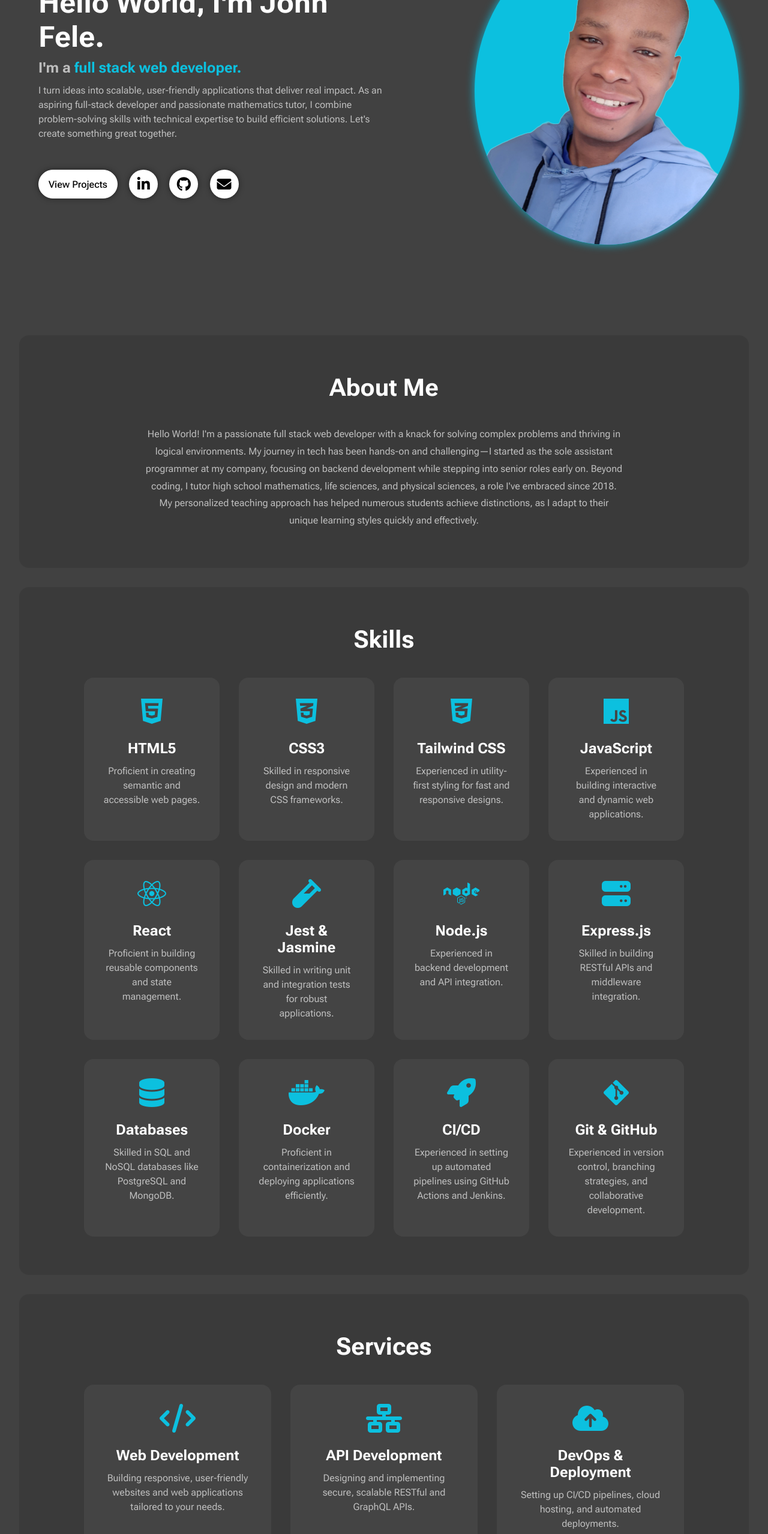
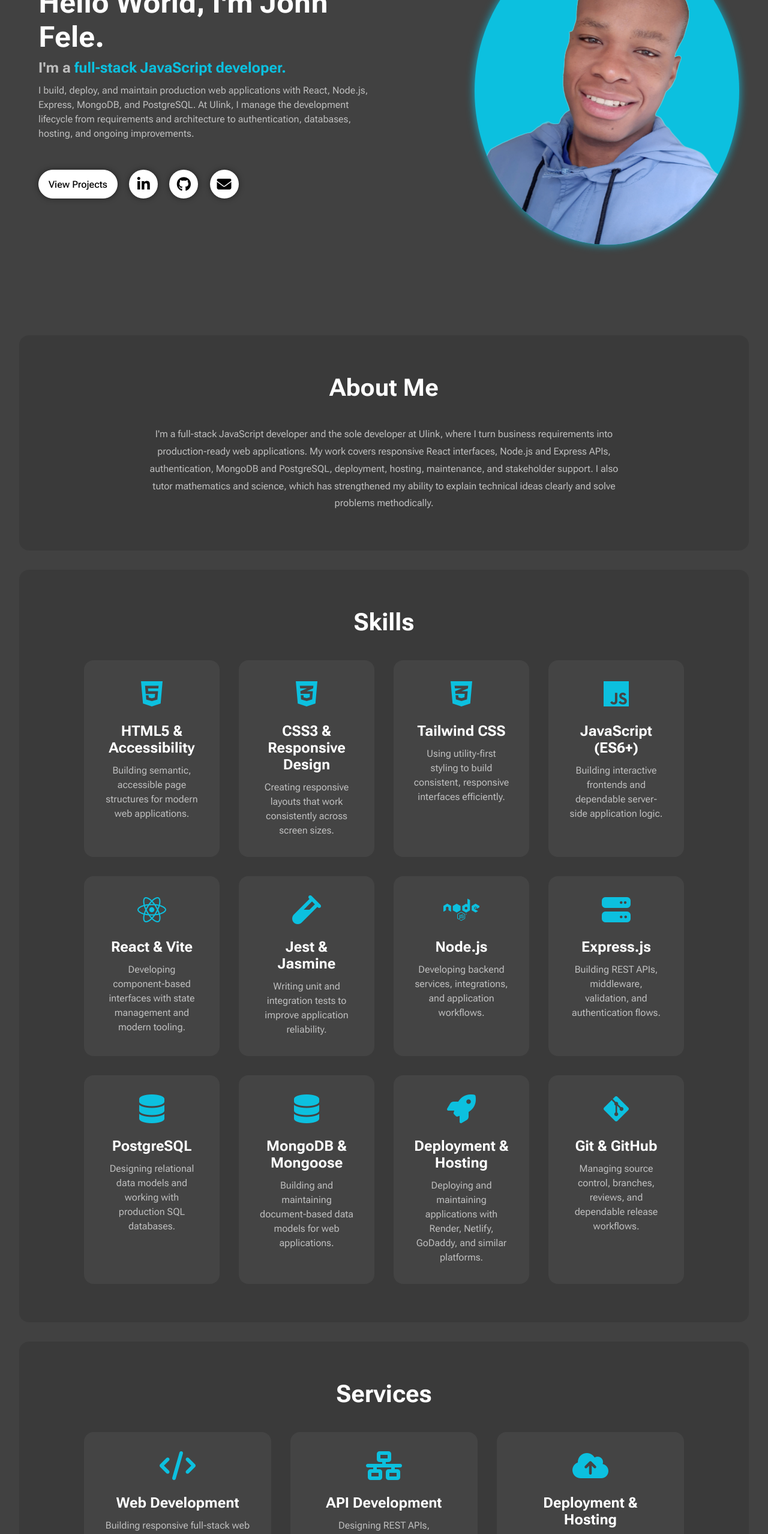
Before and after one commit to JohnFele/JohnFele.github.io, a plain HTML site: page index.html in a window 1280 px wide. Shown: the part 220-2778 px from the top of the page at 60% size. Drawn offline with nearby package versions, Linux system fonts and the light colour scheme.

Commit message:
Update portfolio copy and technical skills

```diff
--- a/index.html
+++ b/index.html
@@ -3,7 +3,7 @@
 <head>
   <meta charset="UTF-8">
   <meta name="viewport" content="width=device-width, initial-scale=1.0">
-  <title>John Fele Portfolio</title>
+  <title>John Fele | Full-Stack JavaScript Developer</title>
   <link rel="stylesheet" href="src/styles/style.css">
   <link rel="stylesheet" href="src/styles/media-queries.css">
   <script src="https://kit.fontawesome.com/0a4ff4127d.js" crossorigin="anonymous"></script>
@@ -36,11 +36,11 @@
     <section id="home">
       <div class="home-content">
         <h1>Hello World, I'm John Fele.</h1>
-        <h2>I'm a <span class="highlight">full stack web developer.</span></h2>
+        <h2>I'm a <span class="highlight">full-stack JavaScript developer.</span></h2>
         <p>
-          I turn ideas into scalable, user-friendly applications that deliver real impact. As an aspiring full-stack developer
-          and passionate mathematics tutor, I combine problem-solving skills with technical expertise to build efficient solutions.
-          Let's create something great together.
+          I build, deploy, and maintain production web applications with React, Node.js, Express, MongoDB, and PostgreSQL.
+          At Ulink, I manage the development lifecycle from requirements and architecture to authentication, databases, hosting,
+          and ongoing improvements.
         </p>
         <div class="socials-container">
           <a href="src/pages/projects.html" class="cta-button">View Projects</a>
@@ -67,11 +67,10 @@
       <div class="about-content">
         <h2>About Me</h2>
         <p>
-          Hello World! I'm a passionate full stack web developer with a knack for solving complex problems and thriving in logical environments.
-          My journey in tech has been hands-on and challenging—I started as the sole assistant programmer at my company, focusing on backend development
-          while stepping into senior roles early on. Beyond coding, I tutor high school mathematics, life sciences, and physical sciences, a role I've embraced
-          since 2018. My personalized teaching approach has helped numerous students achieve distinctions, as I adapt to their unique learning styles quickly
-          and effectively.
+          I'm a full-stack JavaScript developer and the sole developer at Ulink, where I turn business requirements into production-ready
+          web applications. My work covers responsive React interfaces, Node.js and Express APIs, authentication, MongoDB and PostgreSQL,
+          deployment, hosting, maintenance, and stakeholder support. I also tutor mathematics and science, which has strengthened my ability
+          to explain technical ideas clearly and solve problems methodically.
         </p>
       </div>
     </section>
@@ -82,64 +81,64 @@
         <div class="skills-grid">
           <div class="skill-card">
             <i class="fa-brands fa-html5"></i>
-            <h3>HTML5</h3>
-            <p>Proficient in creating semantic and accessible web pages.</p>
+            <h3>HTML5 & Accessibility</h3>
+            <p>Building semantic, accessible page structures for modern web applications.</p>
           </div>
           <div class="skill-card">
             <i class="fa-brands fa-css3-alt"></i>
-            <h3>CSS3</h3>
-            <p>Skilled in responsive design and modern CSS frameworks.</p>
+            <h3>CSS3 & Responsive Design</h3>
+            <p>Creating responsive layouts that work consistently across screen sizes.</p>
           </div>
           <div class="skill-card">
             <i class="fa-brands fa-css3-alt"></i>
             <h3>Tailwind CSS</h3>
-            <p>Experienced in utility-first styling for fast and responsive designs.</p>
+            <p>Using utility-first styling to build consistent, responsive interfaces efficiently.</p>
           </div>
           <div class="skill-card">
             <i class="fa-brands fa-js"></i>
-            <h3>JavaScript</h3>
-            <p>Experienced in building interactive and dynamic web applications.</p>
+            <h3>JavaScript (ES6+)</h3>
+            <p>Building interactive frontends and dependable server-side application logic.</p>
           </div>
           <div class="skill-card">
             <i class="fa-brands fa-react"></i>
-            <h3>React</h3>
-            <p>Proficient in building reusable components and state management.</p>
+            <h3>React & Vite</h3>
+            <p>Developing component-based interfaces with state management and modern tooling.</p>
           </div>
           <div class="skill-card">
             <i class="fa-solid fa-vial"></i>
             <h3>Jest & Jasmine</h3>
-            <p>Skilled in writing unit and integration tests for robust applications.</p>
+            <p>Writing unit and integration tests to improve application reliability.</p>
           </div>
           <div class="skill-card">
             <i class="fa-brands fa-node"></i>
             <h3>Node.js</h3>
-            <p>Experienced in backend development and API integration.</p>
+            <p>Developing backend services, integrations, and application workflows.</p>
           </div>
           <div class="skill-card">
             <i class="fa-solid fa-server"></i>
             <h3>Express.js</h3>
-            <p>Skilled in building RESTful APIs and middleware integration.</p>
+            <p>Building REST APIs, middleware, validation, and authentication flows.</p>
           </div>
           <div class="skill-card">
             <i class="fa-solid fa-database"></i>
-            <h3>Databases</h3>
-            <p>Skilled in SQL and NoSQL databases like PostgreSQL and MongoDB.</p>
+            <h3>PostgreSQL</h3>
+            <p>Designing relational data models and working with production SQL databases.</p>
           </div>
           <div class="skill-card">
-            <i class="fa-brands fa-docker"></i>
-            <h3>Docker</h3>
-            <p>Proficient in containerization and deploying applications efficiently.</p>
+            <i class="fa-solid fa-database"></i>
+            <h3>MongoDB & Mongoose</h3>
+            <p>Building and maintaining document-based data models for web applications.</p>
           </div>
           <div class="skill-card">
             <i class="fa-solid fa-rocket"></i>
-            <h3>CI/CD</h3>
-            <p>Experienced in setting up automated pipelines using GitHub Actions and Jenkins.</p>
+            <h3>Deployment & Hosting</h3>
+            <p>Deploying and maintaining applications with Render, Netlify, GoDaddy, and similar platforms.</p>
           </div>
 
           <div class="skill-card">
             <i class="fa-brands fa-git-alt"></i>
             <h3>Git & GitHub</h3>
-            <p>Experienced in version control, branching strategies, and collaborative development.</p>
+            <p>Managing source control, branches, reviews, and dependable release workflows.</p>
           </div>
         </div>
       </div>
@@ -152,17 +151,17 @@
           <div class="service-card">
             <i class="fa-solid fa-code"></i>
             <h3>Web Development</h3>
-            <p>Building responsive, user-friendly websites and web applications tailored to your needs.</p>
+            <p>Building responsive full-stack web applications around real business requirements.</p>
           </div>
           <div class="service-card">
             <i class="fa-solid fa-network-wired"></i>
             <h3>API Development</h3>
-            <p>Designing and implementing secure, scalable RESTful and GraphQL APIs.</p>
+            <p>Designing REST APIs, authentication flows, validation, and third-party integrations.</p>
           </div>
           <div class="service-card">
             <i class="fa-solid fa-cloud-arrow-up"></i>
-            <h3>DevOps & Deployment</h3>
-            <p>Setting up CI/CD pipelines, cloud hosting, and automated deployments.</p>
+            <h3>Deployment & Hosting</h3>
+            <p>Taking applications from local development to reliable production hosting.</p>
           </div>
           <div class="service-card">
             <i class="fa-solid fa-mobile-screen"></i>
@@ -172,12 +171,12 @@
           <div class="service-card">
             <i class="fa-solid fa-gears"></i>
             <h3>Backend Development</h3>
-            <p>Developing robust server-side solutions and APIs for scalable applications.</p>
+            <p>Developing maintainable Node.js services backed by MongoDB or PostgreSQL.</p>
           </div>
           <div class="service-card">
             <i class="fa-solid fa-pen-ruler"></i>
-            <h3>UI/UX Design</h3>
-            <p>Creating intuitive and visually appealing interfaces for optimal user experiences.</p>
+            <h3>Application Maintenance</h3>
+            <p>Debugging, improving, and supporting applications after they reach production.</p>
           </div>
         </div>
       </div>
@@ -188,19 +187,14 @@
         <h2>Experience</h2>
         <div class="timeline">
           <div class="timeline-item">
-            <h3>Mathematics Tutor</h3>
-            <p class="timeline-date">2018 - Present</p>
-            <p>Provided personalized tutoring to high school students, helping them achieve academic success in mathematics and sciences.</p>
+            <h3>Full Stack Developer — Ulink</h3>
+            <p class="timeline-date">June 2024 - Present</p>
+            <p>Serve as Ulink's sole developer, building and maintaining its web applications across the React frontend, Node.js and Express backend, databases, authentication, deployment, hosting, and stakeholder support. Work created for Ulink remains private and belongs to the company.</p>
           </div>
           <div class="timeline-item">
-            <h3>Junior Developer</h3>
-            <p class="timeline-date">2023 - 2024</p>
-            <p>Started as a backend developer, gradually taking on more responsibilities and transitioning into a full stack role.</p>
-          </div>
-          <div class="timeline-item">
-            <h3>Full Stack Developer</h3>
-            <p class="timeline-date">2024 - Present</p>
-            <p>Developed and maintained web applications, focusing on both frontend and backend technologies. Collaborated with cross-functional teams to deliver high-quality solutions.</p>
+            <h3>Mathematics & Science Tutor</h3>
+            <p class="timeline-date">2018 - Present</p>
+            <p>Provide focused tutoring that adapts complex mathematics and science concepts to each learner's needs.</p>
           </div>
         </div>
       </div>
@@ -209,18 +203,18 @@
     <section id="contact" class="hidden">
       <div class="contact-content">
         <h2>Contact Me</h2>
-        <p>Let's connect and bring your ideas to life! Feel free to reach out for collaborations, projects, or just a friendly chat.</p>
+        <p>I'm open to remote opportunities worldwide and hybrid or office-based roles in Johannesburg, Midrand, Sandton, Randburg, and surrounding areas.</p>
         <div class="contact-container">
           <div class="contact-info">
             <h3>Contact Information</h3>
             <ul>
               <li>
                 <i class="fa-solid fa-envelope contact"></i>
-                <a href="mailto:johnfele@example.com">fele476@gmail.com</a>
+                <a href="mailto:fele476@gmail.com">fele476@gmail.com</a>
               </li>
               <li>
                 <i class="fa-solid fa-phone contact"></i>
-                <a href="tel:+1234567890">+27 62 088 2443</a>
+                <a href="tel:+27620882443">+27 62 088 2443</a>
               </li>
               <li>
                 <i class="fa-solid fa-location-dot contact"></i>
@@ -268,7 +262,7 @@
     <div class="footer-content">
       <div class="footer-section">
         <h3>John Fele</h3>
-        <p>A passionate full stack web developer and tutor dedicated to creating impactful solutions and helping others succeed.</p>
+        <p>Full-stack JavaScript developer building and maintaining production web applications from frontend to deployment.</p>
       </div>
       <div class="footer-section">
         <h3>Quick Links</h3>
```
Also changed, not shown: src/js/projects.json (+4 -4 lines), src/pages/projects.html (+3 -3 lines).
